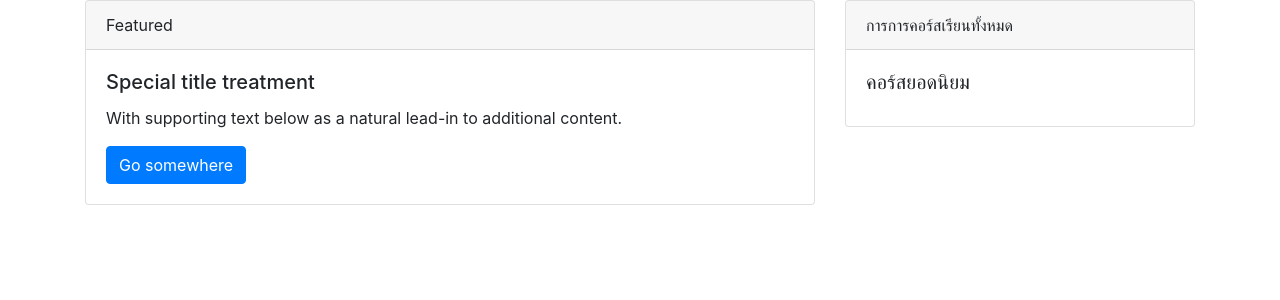
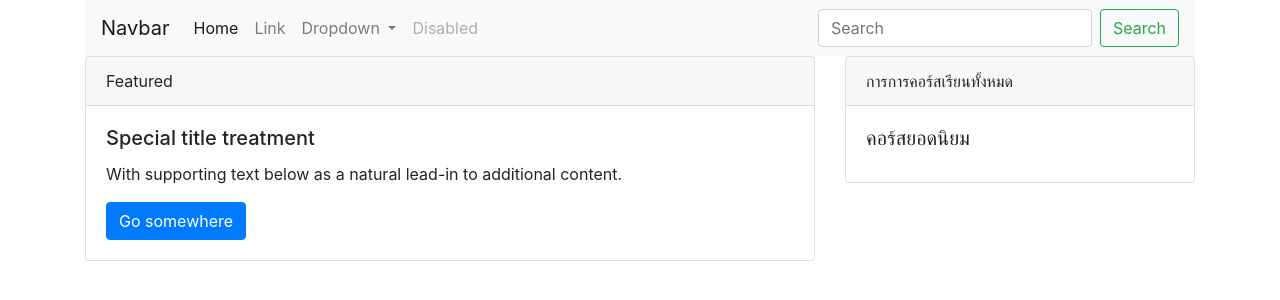
Before and after one commit to mcman007/NG4, an Angular app: page / in a window 1280 px wide. Shown: the top 300 px of the page. Built offline with nearby package versions, Linux system fonts and the light colour scheme.

Commit message:
updat navbar

```diff
--- a/src/app/app.component.html
+++ b/src/app/app.component.html
@@ -1,4 +1,5 @@
 <div class="container">
+  <app-header></app-header>
   <div class="row">
     <div class="col-md-8">
       <div class="card">
--- a/src/app/shared/header/header.component.html
+++ b/src/app/shared/header/header.component.html
@@ -1,3 +1,35 @@
-<p>
-  header works!
-</p>
+<nav class="navbar navbar-expand-lg navbar-light bg-light">
+    <a class="navbar-brand" href="#">Navbar</a>
+    <button class="navbar-toggler" type="button" data-toggle="collapse" data-target="#navbarSupportedContent" aria-controls="navbarSupportedContent" aria-expanded="false" aria-label="Toggle navigation">
+      <span class="navbar-toggler-icon"></span>
+    </button>
+
+    <div class="collapse navbar-collapse" id="navbarSupportedContent">
+      <ul class="navbar-nav mr-auto">
+        <li class="nav-item active">
+          <a class="nav-link" href="#">Home <span class="sr-only">(current)</span></a>
+        </li>
+        <li class="nav-item">
+          <a class="nav-link" href="#">Link</a>
+        </li>
+        <li class="nav-item dropdown">
+          <a class="nav-link dropdown-toggle" href="#" id="navbarDropdown" role="button" data-toggle="dropdown" aria-haspopup="true" aria-expanded="false">
+            Dropdown
+          </a>
+          <div class="dropdown-menu" aria-labelledby="navbarDropdown">
+            <a class="dropdown-item" href="#">Action</a>
+            <a class="dropdown-item" href="#">Another action</a>
+            <div class="dropdown-divider"></div>
+            <a class="dropdown-item" href="#">Something else here</a>
+          </div>
+        </li>
+        <li class="nav-item">
+          <a class="nav-link disabled" href="#">Disabled</a>
+        </li>
+      </ul>
+      <form class="form-inline my-2 my-lg-0">
+        <input class="form-control mr-sm-2" type="search" placeholder="Search" aria-label="Search">
+        <button class="btn btn-outline-success my-2 my-sm-0" type="submit">Search</button>
+      </form>
+    </div>
+  </nav>
```
